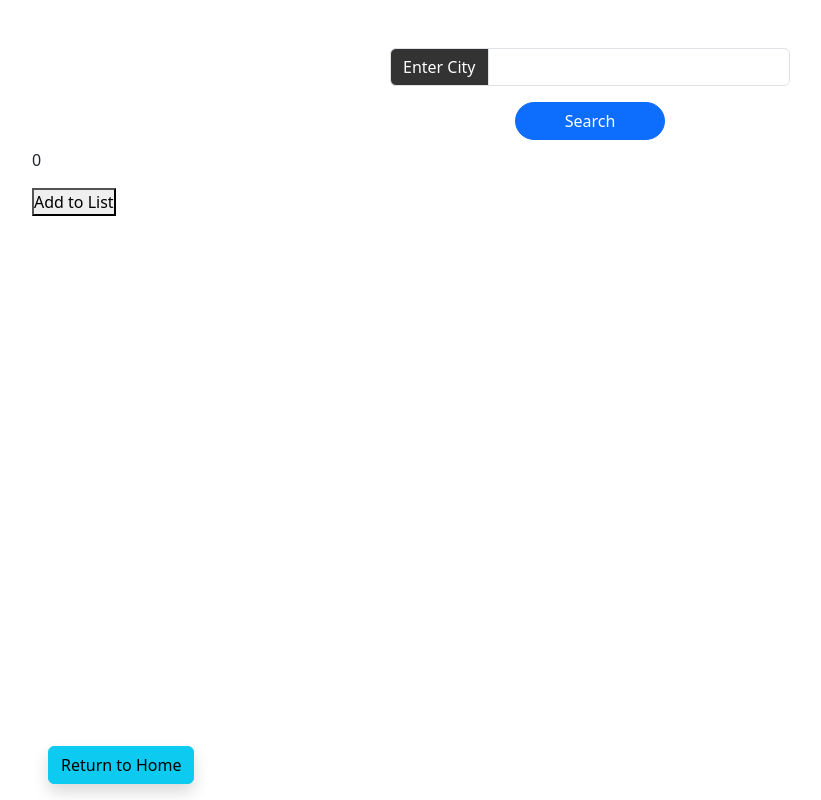
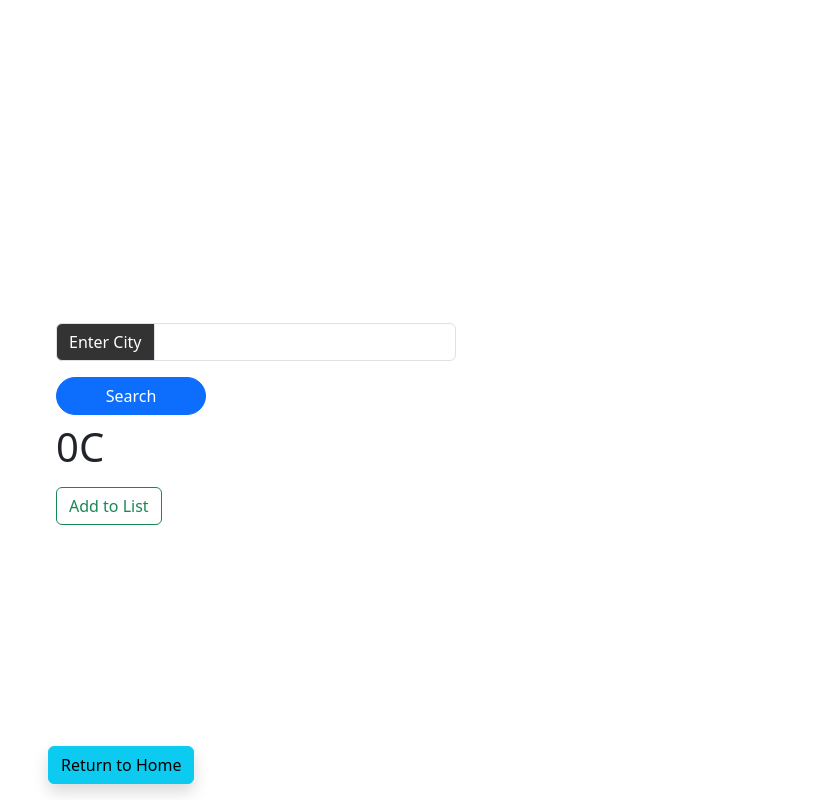
Before and after one commit to paulg44/typescript-weather-app, a React (Create React App) app in the folder my-app/: page /weather in a window 1280 px wide. Shown: the whole page, without its empty margins (50-871 px from the left). Built offline with nearby package versions, Linux system fonts and the light colour scheme; the HTML template or start-up script is replaced by a standard one.

Commit message:
add styles and layout to enter city and city card

```diff
--- a/my-app/src/WeatherApp/CityCard/CityCard.tsx
+++ b/my-app/src/WeatherApp/CityCard/CityCard.tsx
@@ -1,4 +1,5 @@
 // Component for searched city result
+import { Container, Button } from "react-bootstrap";
 
 type CityCardProps = {
   city: string;
@@ -8,11 +9,13 @@ type CityCardProps = {
 
 function CityCard({ city, temp, handleAddToList }: CityCardProps) {
   return (
-    <div>
-      <h2>{city}</h2>
-      <p>{temp}</p>
-      <button onClick={handleAddToList}>Add to List</button>
-    </div>
+    <Container>
+      <h2 className="display-1">{city}</h2>
+      <p className="display-6">{temp}C</p>
+      <Button variant="outline-success" onClick={handleAddToList}>
+        Add to List
+      </Button>
+    </Container>
   );
 }
 
--- a/my-app/src/WeatherApp/SearchBar/SearchBar.tsx
+++ b/my-app/src/WeatherApp/SearchBar/SearchBar.tsx
@@ -10,7 +10,7 @@ type SearchBarProps = {
 
 function SearchBar({ handleInputChange, handleSearchClick }: SearchBarProps) {
   return (
-    <Container className="d-flex flex-column align-items-center mt-5">
+    <Container className="mt-5">
       <InputGroup style={{ width: "400px" }}>
         <InputGroup.Text style={{ backgroundColor: "#333", color: "#fff" }}>
           Enter City
--- a/my-app/src/WeatherApp/WeatherAppDisplay.tsx
+++ b/my-app/src/WeatherApp/WeatherAppDisplay.tsx
@@ -1,6 +1,6 @@
 // Weather App display component
 import { useState, ChangeEvent } from "react";
-import { Container } from "react-bootstrap";
+import { Container, Stack } from "react-bootstrap";
 import CityCard from "./CityCard/CityCard";
 import SearchBar from "./SearchBar/SearchBar";
 import FavouriteCities from "./FavouriteCities/FavouriteCities";
@@ -48,12 +48,14 @@ function WeatherAppDisplay() {
     console.log("add to list btn clicked");
   }
   return (
-    <Container className="">
-      <SearchBar
-        handleInputChange={handleInputChange}
-        handleSearchClick={handleSearchClick}
-      />
-      <CityCard city={city} temp={temp} handleAddToList={handleAddToList} />
+    <Container className="d-flex" style={{ height: "100vh" }}>
+      <Container className="d-flex flex-column justify-content-center">
+        <SearchBar
+          handleInputChange={handleInputChange}
+          handleSearchClick={handleSearchClick}
+        />
+        <CityCard city={city} temp={temp} handleAddToList={handleAddToList} />
+      </Container>
       <FavouriteCities addFavourite={addFavourite} />
       <BackButton />
     </Container>
```
Also changed, not shown: my-app/src/WeatherApp/SearchBar/SearchBar.css (deleted).
